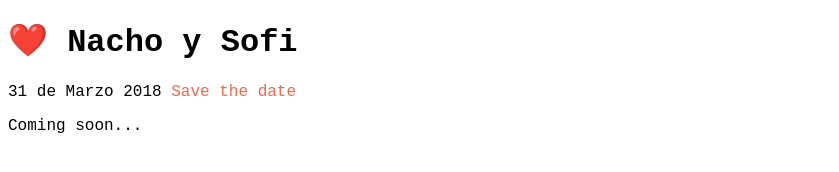
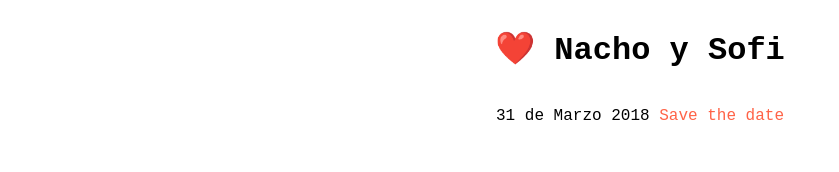
Before and after one commit to vidyasagarpogiri/sofiynacho, a plain HTML site: page index.html in a window 1280 px wide. Shown: the whole page, without its empty margins (0-839 px from the left). Drawn offline with Linux system fonts and the light colour scheme.

Commit message:
Adding container

```diff
--- a/index.html
+++ b/index.html
@@ -12,14 +12,21 @@
       .red {
         color: tomato;
       }
+
+      .container {
+        display: flex;
+        flex-direction: column;
+        align-items: center;
+      }
     </style>
   </head>
   <body>
-    <h1>❤️ Nacho y Sofi</h1>
-    <p>
-      31 de Marzo 2018
-      <span class="red">Save the date<span>
-    </p>
-    <p>Coming soon...</p>
+    <div class="container">
+      <h1>❤️ Nacho y Sofi</h1>
+      <p>
+        31 de Marzo 2018
+        <span class="red">Save the date</span>
+      </p>
+    </div>
   </body>
 </html>
```
